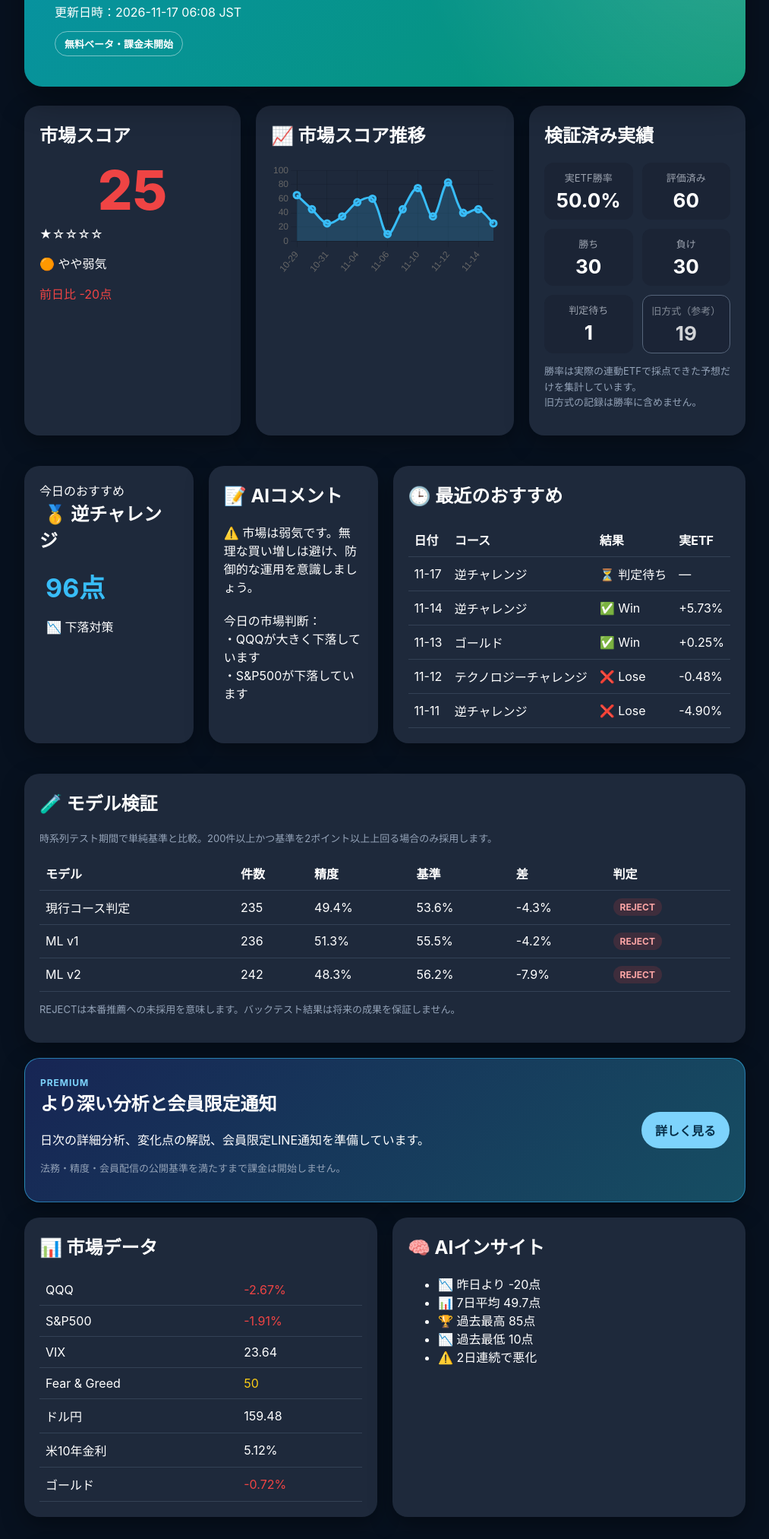
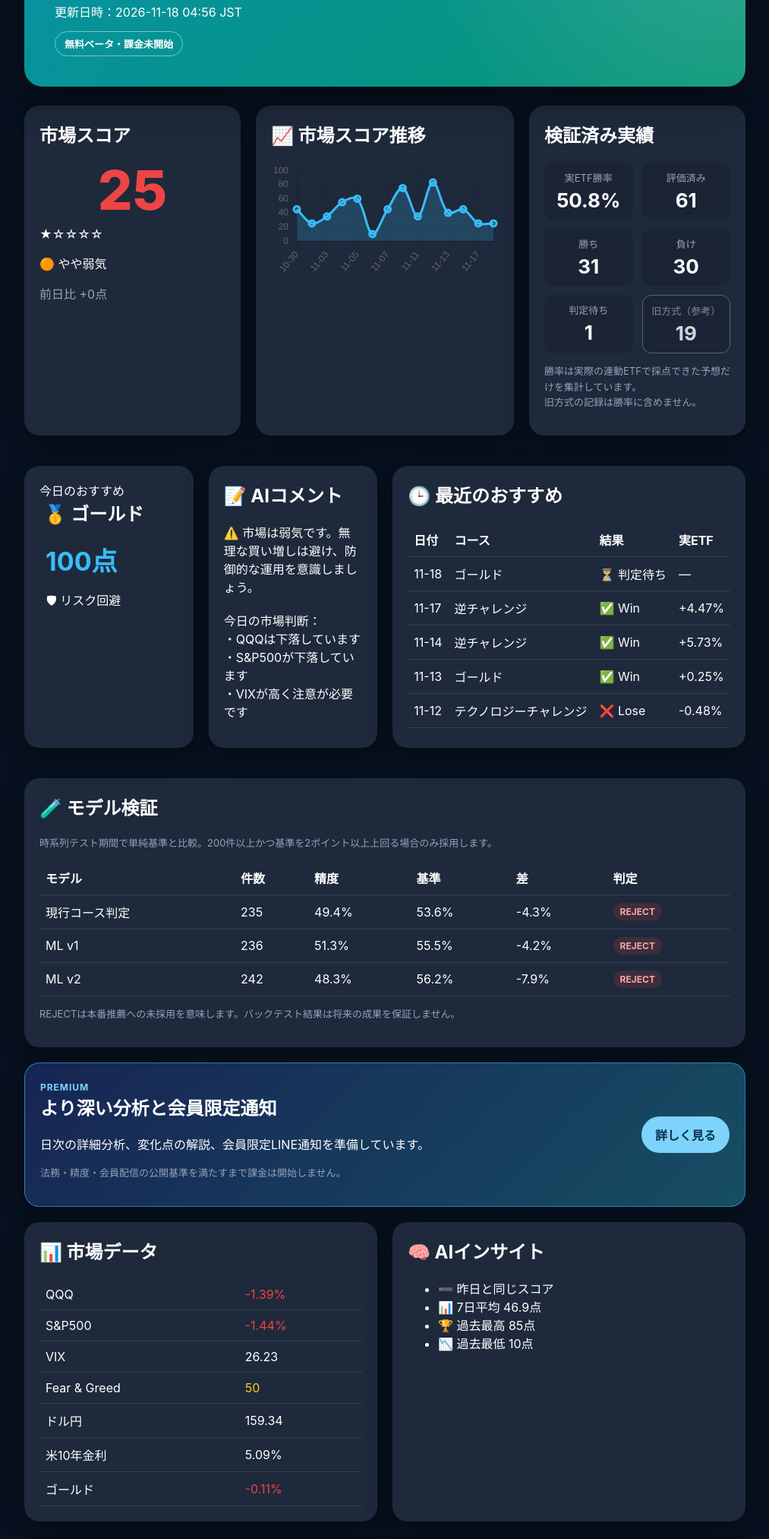
Before and after one commit to hayato861/paypay_ai, a plain HTML site: page index.html in a window 1280 px wide. Shown: the part 168-2193 px from the top of the page at 76% size, without its empty margins (133-1146 px from the left). Drawn offline with nearby package versions, Linux system fonts and the light colour scheme.

Commit message:
Auto Update PayPay AI

```diff
--- a/data/history.csv
+++ b/data/history.csv
@@ -78,4 +78,5 @@ date,score,recommend,qqq_change,result,evaluation_source
 2026-11-12,83,テクノロジーチャレンジ,-0.48,Lose,etf_v1
 2026-11-13,40,ゴールド,0.25,Win,etf_v1
 2026-11-14,45,逆チャレンジ,5.73,Win,etf_v1
-2026-11-17,25,逆チャレンジ,,Pending,
+2026-11-17,25,逆チャレンジ,4.47,Win,etf_v1
+2026-11-18,25,ゴールド,,Pending,
--- a/index.html
+++ b/index.html
@@ -22,7 +22,7 @@
                 </div>
 
                 <div class="small">
-                    更新日時：2026-11-17 06:08 JST
+                    更新日時：2026-11-18 04:56 JST
                 </div>
                 <div class="service-stage">
                     無料ベータ・課金未開始
@@ -45,8 +45,8 @@
                     <p class="small">
                         🟠 やや弱気
                     </p>
-                    <p class="small" style="color:#ef4444;">
-                        前日比 -20点
+                    <p class="small" style="color:#9ca3af;">
+                        前日比 +0点
                     </p>
                 </div>
 
@@ -67,17 +67,17 @@
 
         <div class="stat-box">
             <div class="stat-title">実ETF勝率</div>
-            <div class="stat-value">50.0%</div>
+            <div class="stat-value">50.8%</div>
         </div>
 
         <div class="stat-box">
             <div class="stat-title">評価済み</div>
-            <div class="stat-value">60</div>
+            <div class="stat-value">61</div>
         </div>
 
         <div class="stat-box">
             <div class="stat-title">勝ち</div>
-            <div class="stat-value">30</div>
+            <div class="stat-value">31</div>
         </div>
 
         <div class="stat-box">
@@ -110,20 +110,20 @@
                 今日のおすすめ
             </div>
             <h2>
-                &nbsp;🥇 逆チャレンジ
+                &nbsp;🥇 ゴールド
             </h2>
             <div class="score-mini">
-                &nbsp;96点
+                &nbsp;100点
             </div>
             <p class="small">
-               &nbsp; 📉 下落対策
+               &nbsp; 🛡 リスク回避
             </p>
         </div>
 
         <div class="card">
             <h2>📝 AIコメント</h2>
             <p>
-                ⚠️ 市場は弱気です。無理な買い増しは避け、防御的な運用を意識しましょう。<br><br>今日の市場判断：<br>・QQQが大きく下落しています<br>・S&P500が下落しています<br>
+                ⚠️ 市場は弱気です。無理な買い増しは避け、防御的な運用を意識しましょう。<br><br>今日の市場判断：<br>・QQQは下落しています<br>・S&P500が下落しています<br>・VIXが高く注意が必要です<br>
             </p>
         </div>
 
@@ -137,10 +137,17 @@
                 <tbody>
 
     <tr>
+    <td>11-18</td>
+    <td>ゴールド</td>
+    <td>⏳ 判定待ち</td>
+    <td>—</td>
+    </tr>
+
+    <tr>
     <td>11-17</td>
     <td>逆チャレンジ</td>
-    <td>⏳ 判定待ち</td>
-    <td>—</td>
+    <td>✅ Win</td>
+    <td>+4.47%</td>
     </tr>
 
     <tr>
@@ -162,13 +169,6 @@
     <td>テクノロジーチャレンジ</td>
     <td>❌ Lose</td>
     <td>-0.48%</td>
-    </tr>
-
-    <tr>
-    <td>11-11</td>
-    <td>逆チャレンジ</td>
-    <td>❌ Lose</td>
-    <td>-4.90%</td>
     </tr>
 
                 </tbody>
@@ -242,20 +242,20 @@
                 <tr>
                     <td>QQQ</td>
                     <td style="color:#ef4444">
-                        -2.67%
+                        -1.39%
                     </td>
                 </tr>
 
                 <tr>
                     <td>S&P500</td>
                     <td style="color:#ef4444">
-                        -1.91%
+                        -1.44%
                     </td>
                 </tr>
 
                 <tr>
                     <td>VIX</td>
-                    <td>23.64</td>
+                    <td>26.23</td>
                 </tr>
 
                 <tr>
@@ -267,18 +267,18 @@
 
                 <tr>
                     <td>ドル円</td>
-                    <td>159.48</td>
+                    <td>159.34</td>
                 </tr>
 
                 <tr>
                     <td>米10年金利</td>
-                    <td>5.12%</td>
+                    <td>5.09%</td>
                 </tr>
 
                 <tr>
                     <td>ゴールド</td>
                     <td style="color:#ef4444">
-                        -0.72%
+                        -0.11%
                     </td>
 
                 </tr>
@@ -288,7 +288,7 @@
         <div class="card">
             <h2>🧠 AIインサイト</h2>
             <ul>
-                <li>📉 昨日より -20点</li><li>📊 7日平均 49.7点</li><li>🏆 過去最高 85点</li><li>📉 過去最低 10点</li><li>⚠️ 2日連続で悪化</li>
+                <li>➖ 昨日と同じスコア</li><li>📊 7日平均 46.9点</li><li>🏆 過去最高 85点</li><li>📉 過去最低 10点</li>
             </ul>
         </div>
     </div>
@@ -300,20 +300,20 @@
 
         <tr>
             <td>🥇</td>
-            <td>逆チャレンジ</td>
-            <td>96点</td>
+            <td>ゴールド</td>
+            <td>100点</td>
         </tr>
 
         <tr>
             <td>🥈</td>
-            <td>ゴールド</td>
-            <td>92点</td>
+            <td>アメリカ超長期国債チャレンジ</td>
+            <td>98点</td>
         </tr>
 
         <tr>
             <td>🥉</td>
-            <td>アメリカ超長期国債チャレンジ</td>
-            <td>90点</td>
+            <td>逆チャレンジ</td>
+            <td>96点</td>
         </tr>
 
         <tr>
@@ -410,8 +410,8 @@
 
 
     <script>
-        const scoreLabels = ["10-29", "10-30", "10-31", "11-03", "11-04", "11-05", "11-06", "11-07", "11-10", "11-11", "11-12", "11-13", "11-14", "11-17"];
-        const scoreData = [65, 45, 25, 35, 55, 60, 10, 45, 75, 35, 83, 40, 45, 25];
+        const scoreLabels = ["10-30", "10-31", "11-03", "11-04", "11-05", "11-06", "11-07", "11-10", "11-11", "11-12", "11-13", "11-14", "11-17", "11-18"];
+        const scoreData = [45, 25, 35, 55, 60, 10, 45, 75, 35, 83, 40, 45, 25, 25];
     </script>
 
     <script src="https://cdn.jsdelivr.net/npm/chart.js"></script>
```
Also changed, not shown: data/market_report.png, data/x_post.txt.
